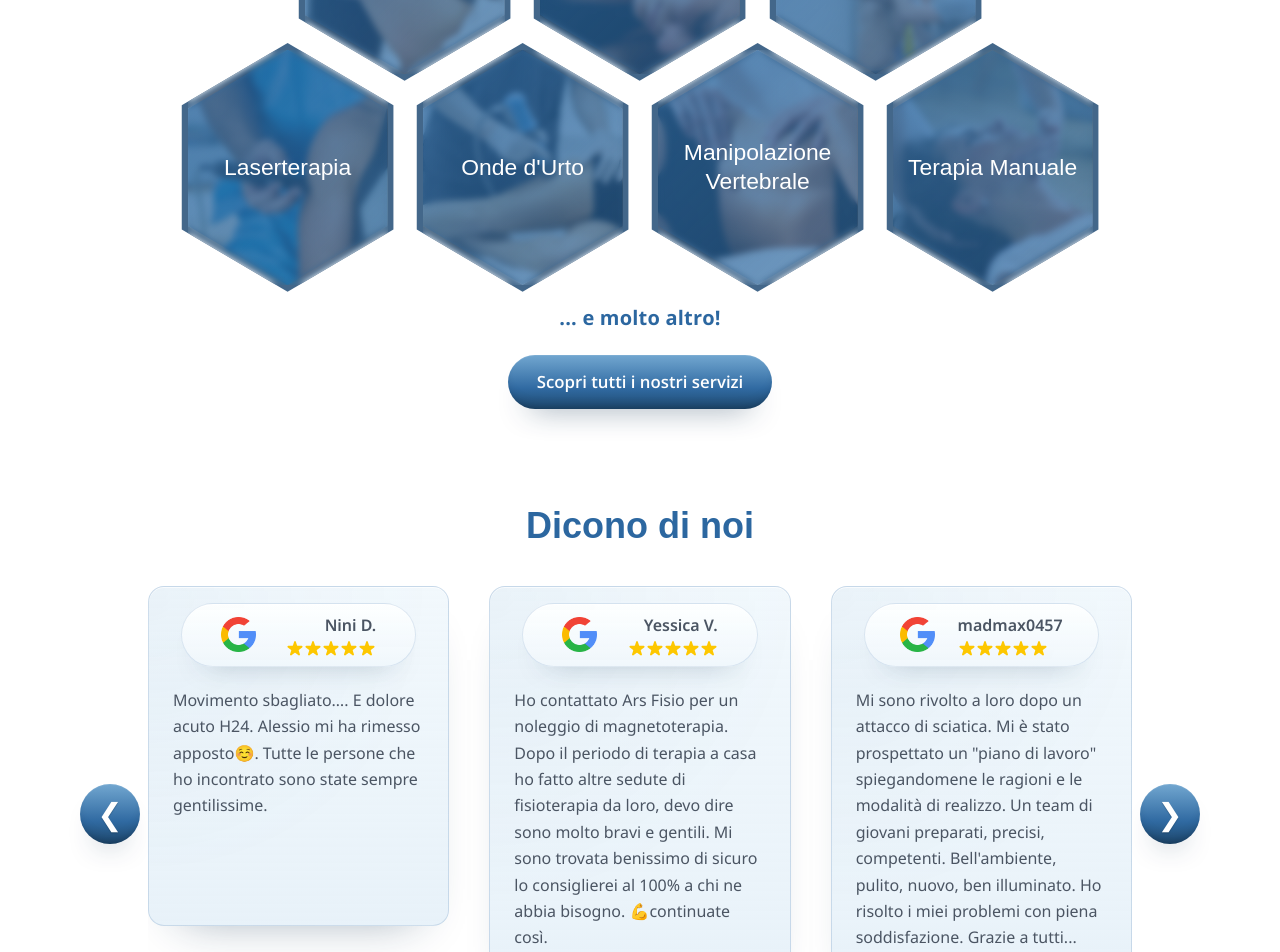
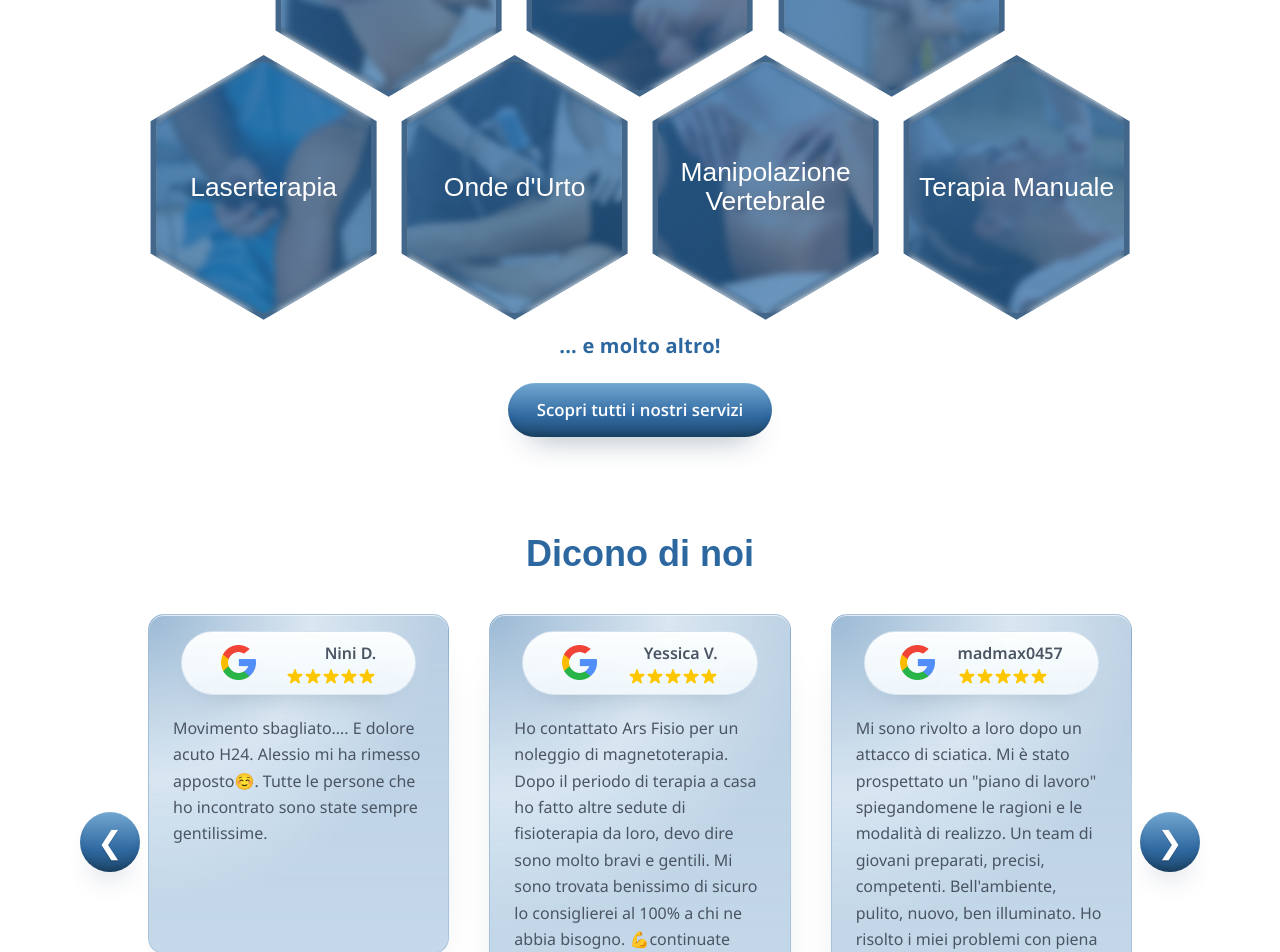
Before and after one commit to rolindaz/ars-fisio, a React (Vite) app: page / in a window 1280 px wide. Shown: the part 1100-2052 px from the top of the page. Built offline with nearby package versions, Linux system fonts and the light colour scheme; a web font is replaced by a local one.

Commit message:
feat: update styles for improved layout and responsiveness in various components

```diff
--- a/src/index.css
+++ b/src/index.css
@@ -98,7 +98,8 @@ img {
   max-height: 100%;
 }
 
-p, span {
+p,
+span {
   font-family: "Noto Sans", "sans-serif";
 }
 
@@ -273,14 +274,14 @@ a:visited:active {
   background:
     linear-gradient(
       180deg,
-      rgba(239, 247, 252, 0.82) 0%,
-      rgba(220, 235, 246, 0.66) 100%
+      rgb(239 247 252 / 57%) 0%,
+      rgb(220 235 246 / 78%) 100%
     ),
     radial-gradient(
       circle at top left,
-      rgba(44, 103, 160, 0.22) 0%,
-      rgba(44, 103, 160, 0.08) 36%,
-      rgba(44, 103, 160, 0) 64%
+      #2c67a0 0%,
+      #2c67a04d 36%,
+      #2c67a0ab 64%
     );
   border: 1px solid rgba(44, 103, 160, 0.18);
   box-shadow:
@@ -520,13 +521,13 @@ a:visited:active {
 }
 
 .hex-container:hover {
-  background: #14426d;
+  background: var(--logo-dark);
   transform: scale(1.05);
 }
 
 .hex-link:focus-visible .hex-container,
 .hex-link:active .hex-container {
-  background: #14426d;
+  background: var(--logo-dark);
   transform: scale(1.05);
 }
 
@@ -651,11 +652,10 @@ a:visited:active {
 
 .hex-row {
   display: flex;
-  /* gap: 1rem; */
 }
 
 .hex-row-closer {
-  margin-top: -3.75rem;
+  margin-top: -4rem;
 }
 
 .services-preview-cta {
@@ -1772,19 +1772,14 @@ a:visited:active {
 /* #region Responsive */
 
 @media (min-width: 768px) {
-  /* h2 {
-    font-size: 2.25rem;
-    line-height: 2.5rem;
-  } */
-
   .hex-container {
     margin-inline: 0;
-    width: 14.7rem;
-    height: 15.55rem;
+    width: 15.7rem;
+    height: 16.55rem;
   }
 
   .hex-title {
-    font-size: 1.43rem;
+    font-size: 1.65rem;
     line-height: 1.85rem;
   }
 
@@ -1792,14 +1787,6 @@ a:visited:active {
     display: flex;
   }
 
-  /* .hex-row {
-    gap: 0.5rem;
-  } */
-
-  /* .hex-row-closer {
-    margin-top: -2.65rem;
-  } */
-
   .services-preview-cta {
     width: min(24rem, 100%);
   }
```
